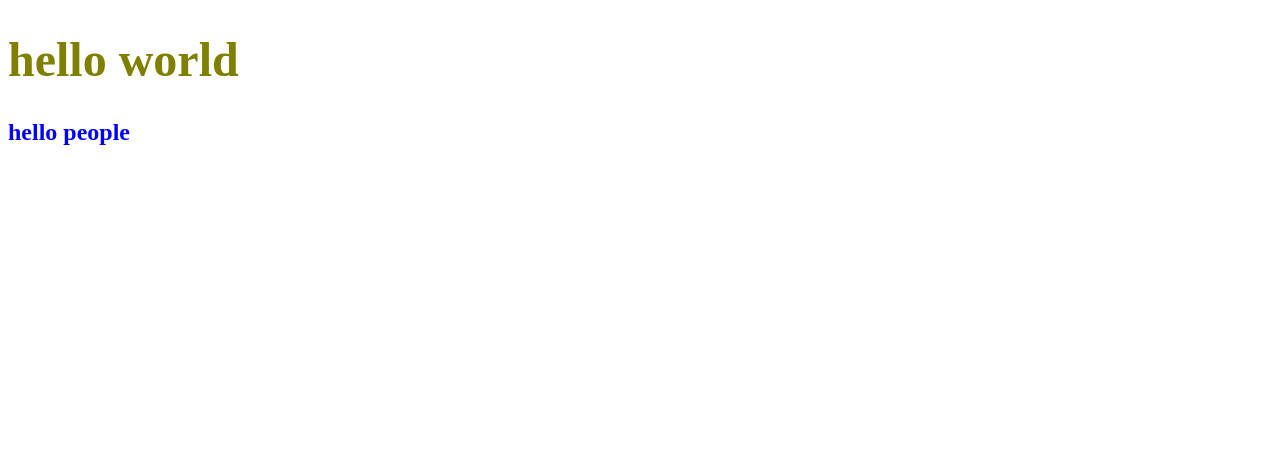
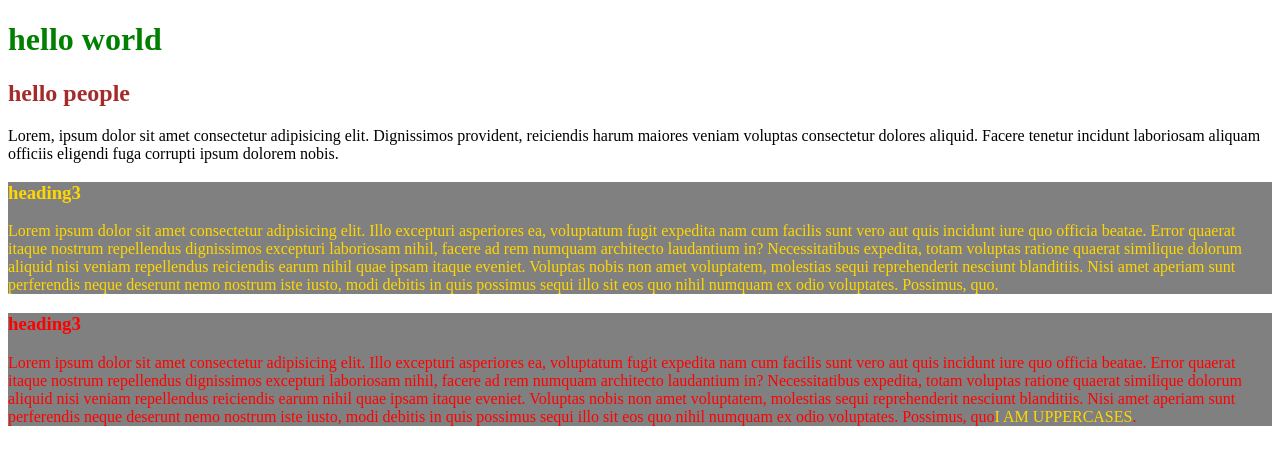
Before and after one commit to 191511040/Css-basics, a plain HTML site: page index.html in a window 1280 px wide. Drawn offline with Linux system fonts and the light colour scheme.

Commit message:
div span commit

```diff
--- a/index.html
+++ b/index.html
@@ -5,17 +5,24 @@
     <meta http-equiv="X-UA-Compatible" content="IE=edge">
     <meta name="viewport" content="width=device-width, initial-scale=1.0">
     <title>CSS Tutorial</title>
+    <!--external css-->
     <link rel="stylesheet" href="styles.css">
     <!--internal css-->
-    <style >
-      h2{
-        color:blue
-      }
-    </style>
+
 </head>
 <body>
     <!--inline css-->
-    <h1 style="color:olive; font-size: 3rem;">hello world</h1>
-    <h2>hello people</h2>
+    <h1 id="heading">hello world</h1>
+    <h2 class="heading1">hello people</h2>
+    <p>Lorem, ipsum dolor sit amet consectetur adipisicing elit. Dignissimos provident, reiciendis harum maiores veniam voluptas consectetur dolores aliquid. Facere tenetur incidunt laboriosam aliquam officiis eligendi fuga corrupti ipsum dolorem nobis.</p>
+    <!--div is used for grouping-->
+    <div class="red">
+        <h3>heading3</h3>
+        <p>Lorem ipsum dolor sit amet consectetur adipisicing elit. Illo excepturi asperiores ea, voluptatum fugit expedita nam cum facilis sunt vero aut quis incidunt iure quo officia beatae. Error quaerat itaque nostrum repellendus dignissimos excepturi laboriosam nihil, facere ad rem numquam architecto laudantium in? Necessitatibus expedita, totam voluptas ratione quaerat similique dolorum aliquid nisi veniam repellendus reiciendis earum nihil quae ipsam itaque eveniet. Voluptas nobis non amet voluptatem, molestias sequi reprehenderit nesciunt blanditiis. Nisi amet aperiam sunt perferendis neque deserunt nemo nostrum iste iusto, modi debitis in quis possimus sequi illo sit eos quo nihil numquam ex odio voluptates. Possimus, quo.</p>
+    </div>
+    <div>
+        <h3>heading3</h3>
+        <p>Lorem ipsum dolor sit amet consectetur adipisicing elit. Illo excepturi asperiores ea, voluptatum fugit expedita nam cum facilis sunt vero aut quis incidunt iure quo officia beatae. Error quaerat itaque nostrum repellendus dignissimos excepturi laboriosam nihil, facere ad rem numquam architecto laudantium in? Necessitatibus expedita, totam voluptas ratione quaerat similique dolorum aliquid nisi veniam repellendus reiciendis earum nihil quae ipsam itaque eveniet. Voluptas nobis non amet voluptatem, molestias sequi reprehenderit nesciunt blanditiis. Nisi amet aperiam sunt perferendis neque deserunt nemo nostrum iste iusto, modi debitis in quis possimus sequi illo sit eos quo nihil numquam ex odio voluptates. Possimus, quo<span class="red">i am uppercases</span>.</p>
+    </div>
 </body>
 </html>
--- a/styles.css
+++ b/styles.css
@@ -1,3 +1,30 @@
-h1{
+/* element selector */
+
+/* grouping selectors */
+
+h1,h2{
     color:blue
 }
+/* id selector */
+#heading{
+    color:green
+}
+/* class selector */
+.heading1{
+    color:brown;
+
+}
+div{
+    color:red;
+    background: grey;
+}
+span{
+    text-transform: uppercase;
+}
+.red{
+    color: gold;
+}
+/* css rule */
+/* selectors */
+/* declarion blocks*/
+/* declarion */
```
